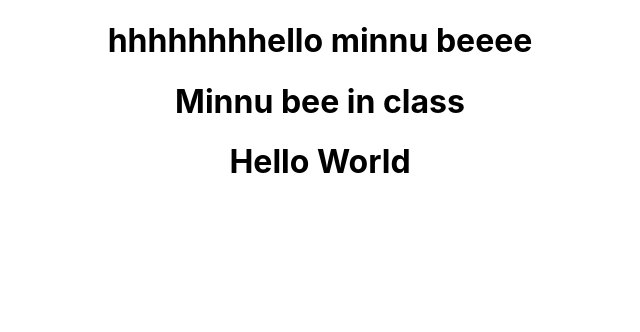
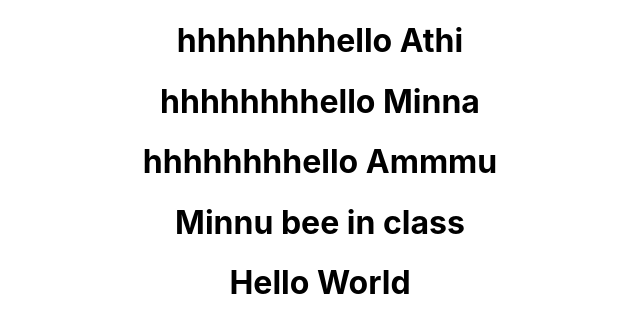
Before and after one commit to Athira731995/react, a React (Create React App) app: page / in a window 1280 px wide. Shown: the top 332 px of the page, without its empty margins (320-960 px from the left). Built offline with nearby package versions, Linux system fonts and the light colour scheme.

Commit message:
props in greet.js

```diff
--- a/src/App.js
+++ b/src/App.js
@@ -9,7 +9,10 @@ function App() {
   return (
     <div className="App">
      {/* <Greet></Greet> */}
-     <Greet/>
+     <Greet name="Athi"/>
+     <Greet name="Minna"/>
+     <Greet name="Ammmu"/>
+
      <Welcome/>
      <Hello />
     </div>
--- a/src/components/Greet.js
+++ b/src/components/Greet.js
@@ -4,6 +4,11 @@ import React from 'react'
 // }
 
 //since we prefer arrow functions
-export const Greet=()=>      <h1> hhhhhhhhello minnu beeee</h1>
+//we usually use the name props here
+export const Greet=(props)=>   {
+
+    console.log(props)
+     return <h1> hhhhhhhhello {props.name}</h1>
+}
 
 export default Greet
```
